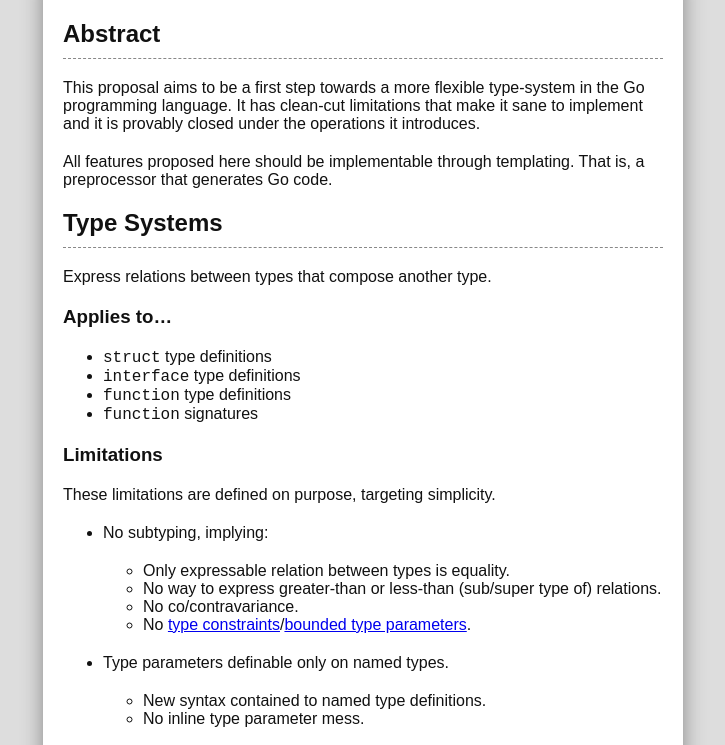
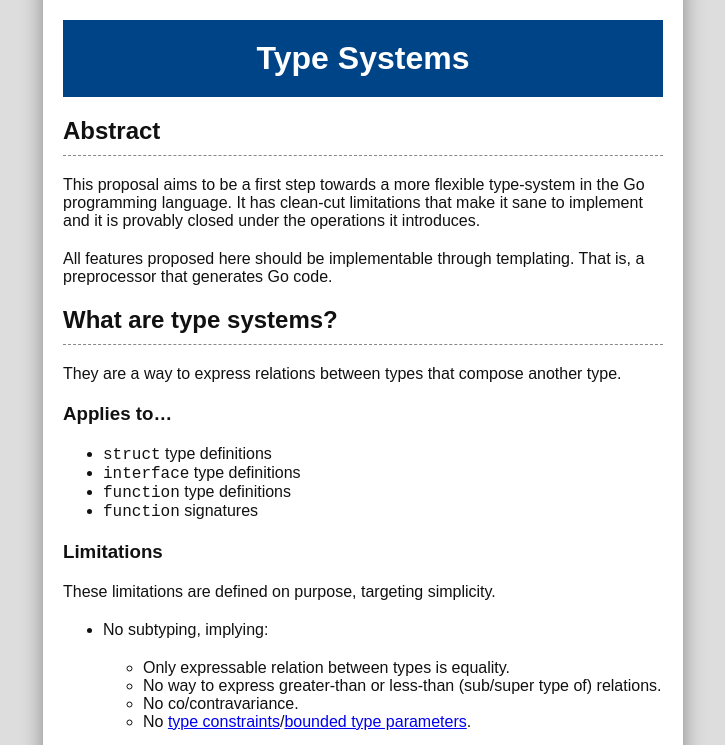
Before and after one commit to thwd/ts, a plain HTML site: page index.html in a window 1280 px wide. Shown: the top 745 px of the page, without its empty margins (277-1002 px from the left). Drawn offline with Linux system fonts and the light colour scheme.

Commit message:
add an alternative title

```diff
--- a/index.html
+++ b/index.html
@@ -7,14 +7,16 @@
 </head>
 <body>
     <div id="main">
+        <h1>Type Systems</h1>
+
         <h2>Abstract</h2>
 
         <p>This proposal aims to be a first step towards a more flexible type-system in the Go programming language. It has clean-cut limitations that make it sane to implement and it is provably closed under the operations it introduces.</p>
 
         <p>All features proposed here should be implementable through templating. That is, a preprocessor that generates Go code.</p>
 
-        <h2>Type Systems</h2>
-        <p>Express relations between types that compose another type.</p>
+        <h2>What are type systems?</h2>
+        <p>They are a way to express relations between types that compose another type.</p>
 
         <h3>Applies to&hellip;</h3>
         <ul>
```
